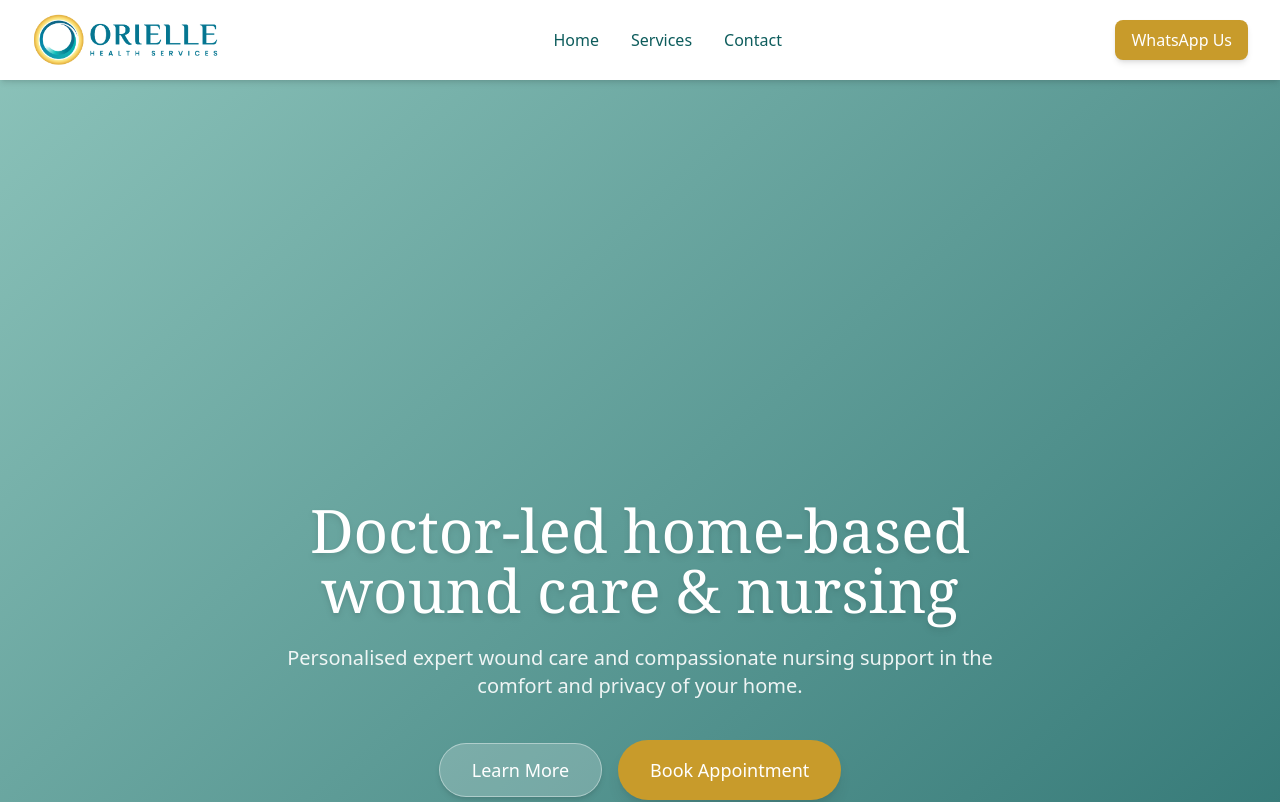
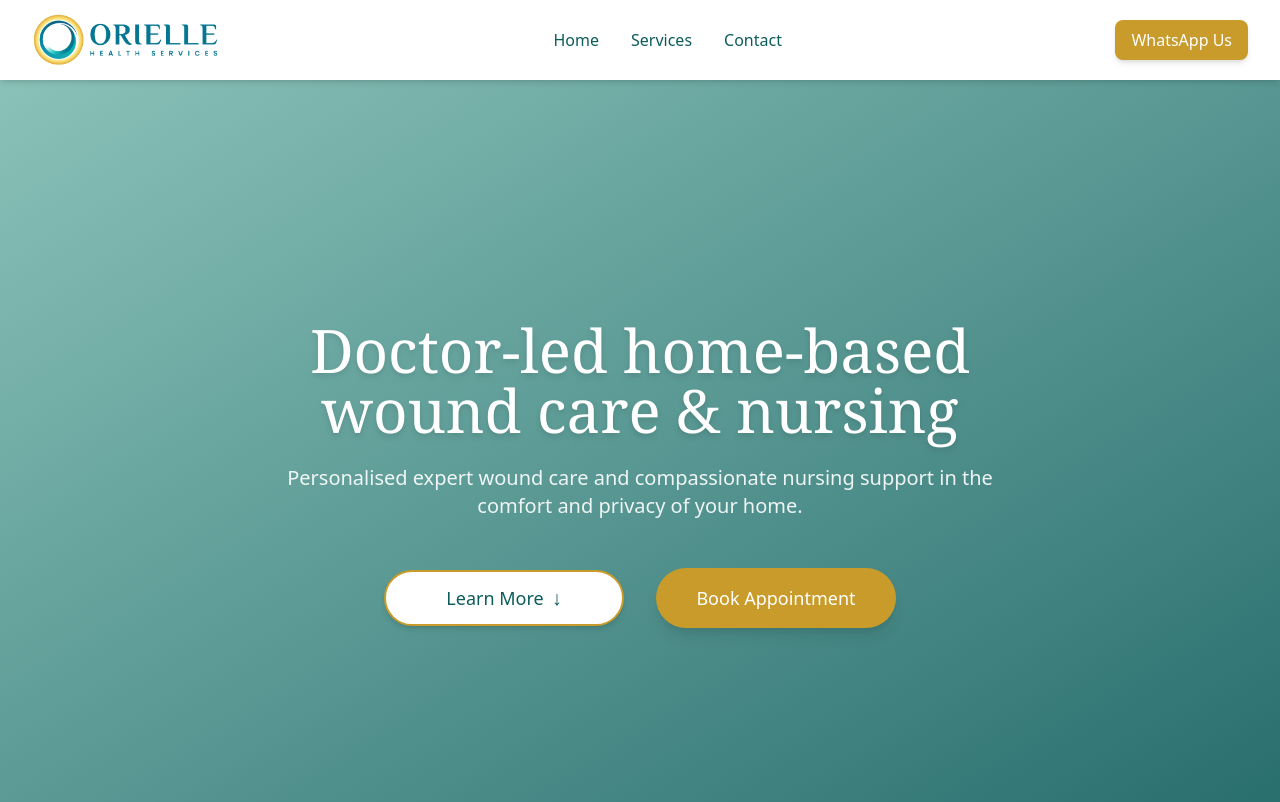
Before and after one commit to rrjayapalan/oriellehealth_verified, a Next.js app: page / in a window 1280 px wide. Shown: the top 802 px of the page. Built offline with nearby package versions, Linux system fonts and the light colour scheme.

Commit message:
Update page.js

```diff
--- a/app/page.js
+++ b/app/page.js
@@ -42,33 +42,44 @@ export default function Home() {
       {/* HERO / HOME SECTION */}
 <section
   id="home"
-  className="relative flex flex-col items-center justify-center text-center py-[340px] md:py-[420px] px-6 overflow-hidden"
+  className="relative flex flex-col items-center justify-center text-center py-52 md:py-60 px-6 overflow-hidden"
 >
+  {/* Background */}
   <div className="absolute inset-0 bg-gradient-to-br from-turquoise to-teal opacity-90" />
 
+  {/* Content */}
   <div className="relative z-10 max-w-3xl">
     <h1 className="text-5xl md:text-6xl font-serif text-white drop-shadow-md mb-6">
       Doctor-led home-based wound care & nursing
     </h1>
 
-    <p className="text-lg md:text-xl text-white/90 mb-10 leading-relaxed">
+    <p className="text-lg md:text-xl text-white/90 mb-12 leading-relaxed">
       Personalised expert wound care and compassionate nursing support in the comfort and privacy of your home.
     </p>
 
     {/* BUTTONS */}
-    <div className="flex flex-col md:flex-row items-center justify-center gap-4">
+    <div className="flex flex-col md:flex-row items-center justify-center gap-6 md:gap-8">
+
+      {/* Learn More button – white, teal text, gold border, downward icon */}
       <a
         href="#services"
-        className="bg-white/20 text-white px-8 py-3 rounded-full text-lg font-medium shadow-md hover:bg-white/30 transition border border-white/40"
+        className="w-60 text-center px-8 py-3 rounded-full text-lg font-medium
+                   bg-white text-teal border-2 border-gold shadow-md
+                   hover:bg-gold hover:text-white hover:shadow-lg
+                   transition-all duration-300 flex items-center justify-center gap-2"
       >
         Learn More
+        <span className="text-xl leading-none">↓</span>
       </a>
 
+      {/* Book Appointment – gold CTA with subtle glow */}
       <a
         href="https://wa.me/60122740741"
         target="_blank"
         rel="noopener noreferrer"
-        className="bg-gold text-white px-8 py-4 rounded-full text-lg font-medium shadow-lg hover:shadow-xl hover:scale-105 transition"
+        className="w-60 text-center px-8 py-4 rounded-full text-lg font-medium
+                   bg-gold text-white shadow-lg hover:shadow-[0_0_20px_rgba(255,215,0,0.45)]
+                   hover:scale-105 transition-all duration-300"
       >
         Book Appointment
       </a>
```
